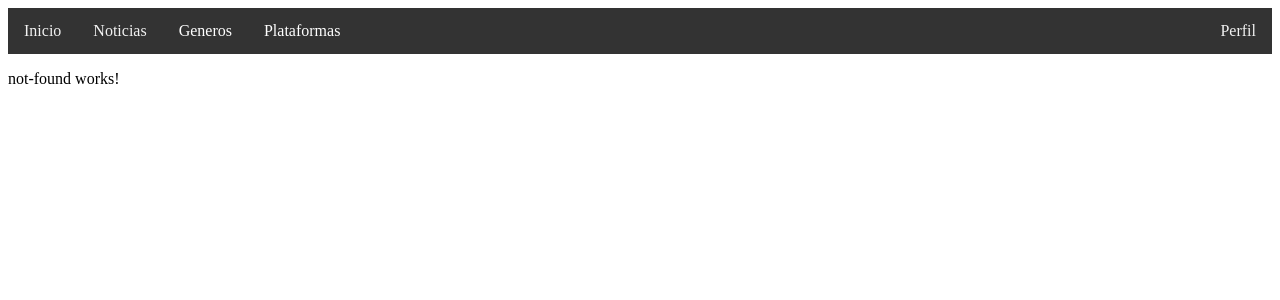
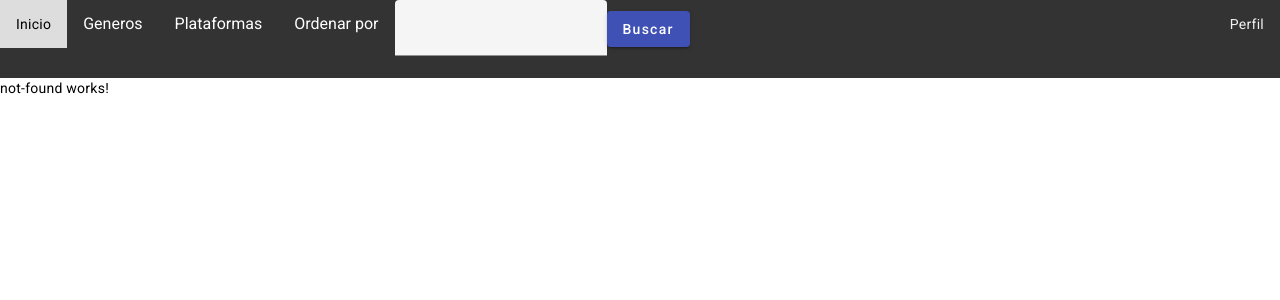
Before and after one commit to lucas7065/practicas24, an Angular app: page /filter/1/1 in a window 1280 px wide. Shown: the top 300 px of the page. Built offline with nearby package versions, Linux system fonts and the light colour scheme.

Commit message:
barra buscadora

```diff
--- a/angular.json
+++ b/angular.json
@@ -25,6 +25,7 @@
               "src/assets"
             ],
             "styles": [
+              "@angular/material/prebuilt-themes/indigo-pink.css",
               "src/styles.css"
             ],
             "scripts": []
@@ -87,6 +88,7 @@
               "src/assets"
             ],
             "styles": [
+              "@angular/material/prebuilt-themes/indigo-pink.css",
               "src/styles.css"
             ],
             "scripts": []
--- a/package.json
+++ b/package.json
@@ -11,10 +11,12 @@
   "private": true,
   "dependencies": {
     "@angular/animations": "^16.2.0",
+    "@angular/cdk": "^16.2.12",
     "@angular/common": "^16.2.0",
     "@angular/compiler": "^16.2.0",
     "@angular/core": "^16.2.0",
     "@angular/forms": "^16.2.0",
+    "@angular/material": "^16.2.12",
     "@angular/platform-browser": "^16.2.0",
     "@angular/platform-browser-dynamic": "^16.2.0",
     "@angular/router": "^16.2.0",
--- a/src/app/app-routing.module.ts
+++ b/src/app/app-routing.module.ts
@@ -7,12 +7,13 @@ import { NotFoundComponent } from './components/not-found/not-found.component';
 
 const routes: Routes = [
   {path: '', pathMatch: 'full', redirectTo: 'home'},
-  {path: 'home', component: HomePageComponent},
+  {path: 'home', pathMatch: 'full', component: HomePageComponent},
   {path: 'viewGame/:id', component: vistaJuegoComponent},
-  {path: 'filterp/:plataforma', component: VistaFiltroComponent},
+  {path: 'filterp/:plataforma', pathMatch: 'full', component: VistaFiltroComponent},
   {path: 'filterpg/:plataforma/:genre', component: VistaFiltroComponent},
   {path: 'filterg/:genre', component: VistaFiltroComponent},
   {path: 'filters/:sort', component: VistaFiltroComponent},
+  {path: 'search/:busqueda', component: VistaFiltroComponent},
   {path: '**', component: NotFoundComponent}
 ];
 
--- a/src/app/app.component.html
+++ b/src/app/app.component.html
@@ -1,14 +1,15 @@
 <div class="navbar">
     <a routerLink="">Inicio</a>
-    <a href="#news">Noticias</a>
+   <mat-form-field>
+          <input matInput placeholder="Buscar juegos" [(ngModel)]="busqueda">
+   </mat-form-field>
+      <button id="buscar" mat-raised-button color="primary" routerLink="/search/{{busqueda}}">Buscar</button>
     <div class="dropdown">
        <button class="dropbtn">Generos
          <i class="fa fa-caret-down"></i>
        </button>
-       <div class="dropdown-content">
-         <a href="#">Categoria 1</a>
-         <a href="#">Categoria 2</a>
-         <a href="#">Categoria 3</a>
+       <div class="dropdown-content" >
+          <a *ngFor='let genero of generos' routerLink='/filterg/{{genero.toLocaleLowerCase()}}'>{{genero.replace("-", " ")}}</a>
        </div>
     </div>
     <div class="dropdown">
@@ -16,10 +17,17 @@
          <i class="fa fa-caret-down"></i>
        </button>
        <div class="dropdown-content">
-         <a routerLink='/filterp/pc'>PC</a>
-         <a routerLink='/filterp/browser'>Browser</a>
+        <a *ngFor='let plataforma of plataformas' routerLink='/filterp/{{plataforma.toLowerCase()}}'>{{plataforma}}</a>
        </div>
     </div>
-    <a href="#profile" class="right">Perfil</a>
+    <div class="dropdown">
+      <button class="dropbtn">Ordenar por
+        <i class="fa fa-caret-down"></i>
+      </button>
+      <div class="dropdown-content">
+       <a *ngFor='let sort of sorts' routerLink='/filters/{{sort.toLowerCase()}}'>{{sort.replace("-", " ")}}</a>
+      </div>
    </div>
+   <a href="#profile" class="right">Perfil</a>
+</div>
 <router-outlet></router-outlet>
--- a/src/app/app.component.ts
+++ b/src/app/app.component.ts
@@ -1,4 +1,6 @@
-import { Component } from '@angular/core';
+import { Component, OnInit } from '@angular/core';
+import { ApiService } from './services/api.service';
+
 
 @Component({
   selector: 'app-root',
@@ -6,6 +8,26 @@ import { Component } from '@angular/core';
   styleUrls: ['./app.component.css']
 })
 export class AppComponent {
+
+
+  constructor(private api: ApiService){}
   title = 'tp-final-angular';
-  id = 516;
+  generos: Array<string> = ['MMORPG', 'Shooter', 'Strategy', 'MOBA', 'Racing', 'Sports', 'Social', 'Sandbox', 'Open-world',
+   'Survival', 'PVP', 'PVE', 'Pixel', 'Voxel', 'Zombie', 'Turn-based', 'First-person','Third-person', 'Top-down', 'Tank',
+   'Space', 'Sailing', 'Side-scroller', 'Superhero', 'Permadeath', 'Card', 'Battle-royale', 'MMO', 'MMOFPS', 'MMOTPS', '3D', '2D',
+    'Anime', 'Fantasy', 'Sci-fi', 'Fighting', 'Action-RPG', 'Action', 'Military', 'Martial-arts', 'Flight', 'Low-spec', 'Tower-defense',
+     'Horror', 'MMORTS'];
+  plataformas: Array<string> = ['All', 'PC', 'Browser'];
+  sorts: Array<string> = ['Alphabetical','Release-date', 'Relevance', 'Popularity'];
+
+  buscar = document.getElementById("buscar") as HTMLAnchorElement;
+  busqueda: string = " ";
+
+  async fireEvent(e: Event)
+  {
+    e.stopPropagation();
+    e.preventDefault();
+    console.log(this.busqueda);
+
+  }
 }
--- a/src/app/components/vista-filtro/vista-filtro.component.ts
+++ b/src/app/components/vista-filtro/vista-filtro.component.ts
@@ -15,10 +15,15 @@ export class VistaFiltroComponent {
   @Input() genero: string = " ";
   @Input() sort: string = " ";
 
-  juegos: any;
+  @Input() busqueda: string = " ";
+
+  juegos: any = " ";
 
   async ngOnInit() {
       try {
+        this.busqueda = this.route.snapshot.params['busqueda'] ?? " ";
+        if(this.busqueda == " ")
+        {
           this.plataforma = this.route.snapshot.params['plataforma'] ?? " ";
           this.genero = this.route.snapshot.params['genre'] ?? " ";
           this.sort = this.route.snapshot.params['sort'] ?? " ";
@@ -38,6 +43,28 @@ export class VistaFiltroComponent {
           {
             this.juegos = await this.api.ordenarJuegos(this.sort);
           }
+        }
+        else
+        {
+          this.juegos = await this.api.filtrarPlataforma("all");
+          let juegosAux = new Array<any>;
+          this.juegos.forEach((juego: (any)) => {
+          if(juego.title.toLowerCase().includes(this.busqueda.toLocaleLowerCase()))
+          {
+            console.log(juego);
+            juegosAux.push(juego);
+          }
+          });
+          if(juegosAux.length == 0)
+          {
+            let respuesta = document.createElement('p');
+            respuesta.innerHTML = "No se han encontrado coincidencias en la busqueda";
+          }
+          else
+          {
+            this.juegos = juegosAux;
+          }
+        }
       } catch (error) {
         console.log("Ocurrio un error", error);
       }
--- a/src/index.html
+++ b/src/index.html
@@ -6,8 +6,11 @@
   <base href="/">
   <meta name="viewport" content="width=device-width, initial-scale=1">
   <link rel="icon" type="image/x-icon" href="favicon.ico">
+  <link rel="preconnect" href="https://fonts.gstatic.com">
+  <link href="https://fonts.googleapis.com/css2?family=Roboto:wght@300;400;500&display=swap" rel="stylesheet">
+  <link href="https://fonts.googleapis.com/icon?family=Material+Icons" rel="stylesheet">
 </head>
-<body>
+<body class="mat-typography">
   <app-root></app-root>
 </body>
 </html>
--- a/src/styles.css
+++ b/src/styles.css
@@ -1 +1,4 @@
 /* You can add global styles to this file, and also import other style files */
+
+html, body { height: 100%; }
+body { margin: 0; font-family: Roboto, "Helvetica Neue", sans-serif; }
```
Also changed, not shown: src/app/app.module.ts (+10 -2 lines), 1 other file (tests, documents, lock files or other folders). Lines whose indentation alone changed are shown as unchanged.
